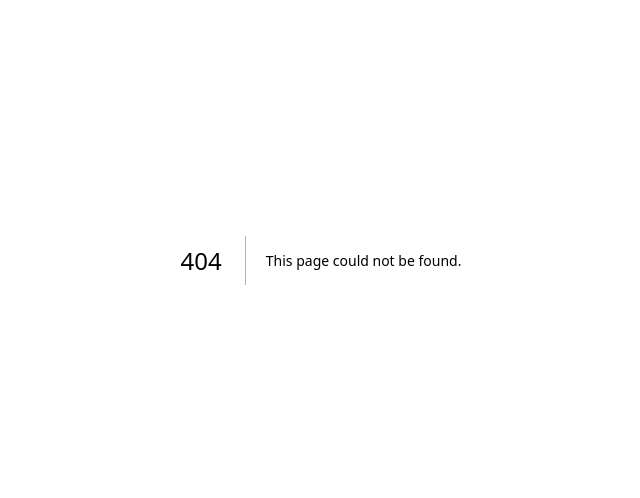
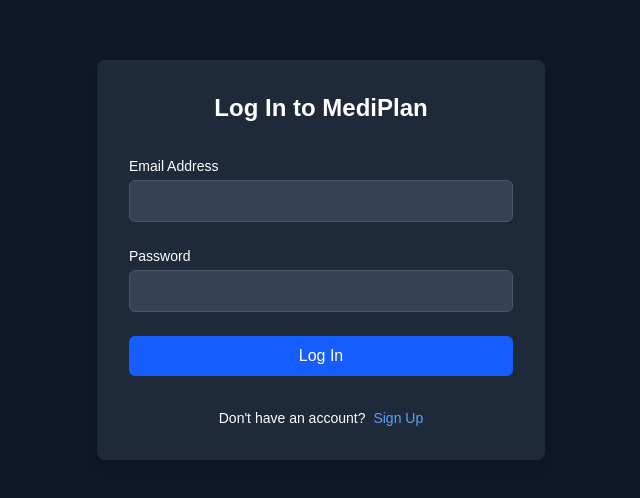
Before and after one commit to hiroshi-cogration/mediplan-app, a Next.js app: page /auth in a window 1280 px wide. Before the commit this address had no page. Shown: the part 140-638 px from the top of the page, without its empty margins (319-959 px from the left). Built offline with nearby package versions, Linux system fonts and the light colour scheme; no server answers.

Commit message:
Add authentication and dashboard pages

```diff
--- /dev/null
+++ b/app/auth/page.tsx
@@ -0,0 +1,80 @@
+'use client';
+import { useState } from 'react';
+import { auth } from '../../firebase/config';
+import {
+  createUserWithEmailAndPassword,
+  signInWithEmailAndPassword,
+  onAuthStateChanged
+} from 'firebase/auth';
+import { useRouter } from 'next/navigation';
+
+export default function AuthPage() {
+  const [isLogin, setIsLogin] = useState(true);
+  const [email, setEmail] = useState('');
+  const [password, setPassword] = useState('');
+  const [error, setError] = useState('');
+  const router = useRouter();
+
+  onAuthStateChanged(auth, (user) => {
+    if (user) {
+      router.push('/dashboard');
+    }
+  });
+
+  const handleSubmit = async (e: React.FormEvent) => {
+    e.preventDefault();
+    setError('');
+    try {
+      if (isLogin) {
+        await signInWithEmailAndPassword(auth, email, password);
+      } else {
+        await createUserWithEmailAndPassword(auth, email, password);
+      }
+      router.push('/dashboard');
+    } catch (err: any) {
+      setError(err.message);
+    }
+  };
+
+  return (
+    <div className="flex items-center justify-center min-h-screen bg-gray-900 text-white">
+      <div className="w-full max-w-md p-8 space-y-8 bg-gray-800 rounded-lg shadow-lg">
+        <h1 className="text-2xl font-bold text-center">
+          {isLogin ? 'Log In to MediPlan' : 'Sign Up for MediPlan'}
+        </h1>
+        <form onSubmit={handleSubmit} className="space-y-6">
+          <div>
+            <label className="block text-sm font-medium">Email Address</label>
+            <input
+              type="email"
+              value={email}
+              onChange={(e) => setEmail(e.target.value)}
+              required
+              className="w-full px-3 py-2 mt-1 text-white bg-gray-700 border border-gray-600 rounded-md focus:outline-none focus:ring-2 focus:ring-blue-500"
+            />
+          </div>
+          <div>
+            <label className="block text-sm font-medium">Password</label>
+            <input
+              type="password"
+              value={password}
+              onChange={(e) => setPassword(e.target.value)}
+              required
+              className="w-full px-3 py-2 mt-1 text-white bg-gray-700 border border-gray-600 rounded-md focus:outline-none focus:ring-2 focus:ring-blue-500"
+            />
+          </div>
+          {error && <p className="text-sm text-red-500">{error}</p>}
+          <button type="submit" className="w-full py-2 text-white bg-blue-600 rounded-md hover:bg-blue-700">
+            {isLogin ? 'Log In' : 'Sign Up'}
+          </button>
+        </form>
+        <p className="text-sm text-center">
+          {isLogin ? "Don't have an account?" : 'Already have an account?'}
+          <button onClick={() => setIsLogin(!isLogin)} className="ml-2 text-blue-400 hover:underline">
+            {isLogin ? 'Sign Up' : 'Log In'}
+          </button>
+        </p>
+      </div>
+    </div>
+  );
+}
--- /dev/null
+++ b/app/dashboard/page.tsx
@@ -0,0 +1,43 @@
+'use client';
+import { auth } from '../../firebase/config';
+import { onAuthStateChanged, signOut } from 'firebase/auth';
+import { useRouter } from 'next/navigation';
+import { useEffect, useState } from 'react';
+
+export default function Dashboard() {
+  const router = useRouter();
+  const [user, setUser] = useState<any>(null);
+
+  useEffect(() => {
+    const unsubscribe = onAuthStateChanged(auth, (currentUser) => {
+      if (currentUser) {
+        setUser(currentUser);
+      } else {
+        router.push('/auth');
+      }
+    });
+    return () => unsubscribe();
+  }, [router]);
+
+  const handleLogout = async () => {
+    await signOut(auth);
+    router.push('/auth');
+  };
+
+  if (!user) {
+    return <div className="flex items-center justify-center min-h-screen bg-gray-900 text-white">Loading...</div>;
+  }
+
+  return (
+    <div className="min-h-screen bg-gray-900 text-white p-8">
+      <div className="flex justify-between items-center mb-8">
+        <h1 className="text-3xl font-bold">MediPlan Dashboard</h1>
+        <button onClick={handleLogout} className="px-4 py-2 text-white bg-red-600 rounded-md hover:bg-red-700">
+          Log Out
+        </button>
+      </div>
+      <p>Welcome, {user.email}!</p>
+      <p className="mt-4">（ここに術式リストなどが表示されます）</p>
+    </div>
+  );
+}
--- /dev/null
+++ b/firebase/config.ts
@@ -0,0 +1,22 @@
+import { initializeApp, getApps } from "firebase/app";
+import { getAuth } from "firebase/auth";
+import { getFirestore } from "firebase/firestore";
+import { getStorage } from "firebase/storage";
+
+const firebaseConfig = {
+  apiKey: "AIzaSyCGU2wuoptmRVHicCvLdn39PlMvmdVfIL0",
+  authDomain: "medipan-app.firebaseapp.com",
+  projectId: "medipan-app",
+  storageBucket: "medipan-app.firebasestorage.app",
+  messagingSenderId: "807965408428",
+  appId: "1:807965408428:web:9cd6145abf536a55ca7309",
+  measurementId: "G-GQCH3ZG40D"
+};
+
+// Firebase Appを初期化
+const app = getApps().length === 0 ? initializeApp(firebaseConfig) : getApps()[0];
+
+// 各サービスをエクスポートして、アプリの他の場所で使えるようにする
+export const auth = getAuth(app);
+export const db = getFirestore(app);
+export const storage = getStorage(app);
```
Also changed, not shown: package.json (+7 -6 lines), 1 other file (tests, documents, lock files or other folders).
